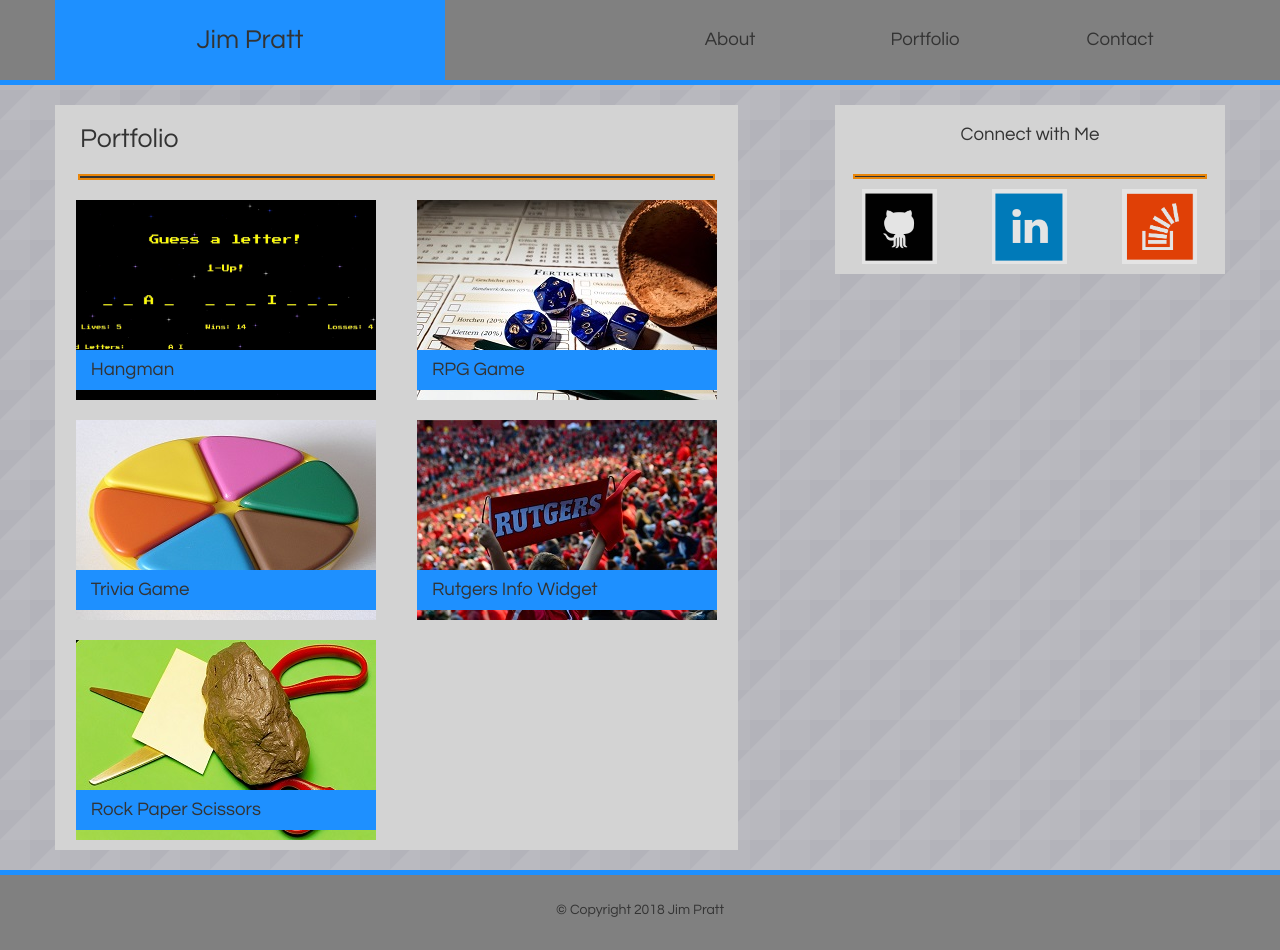
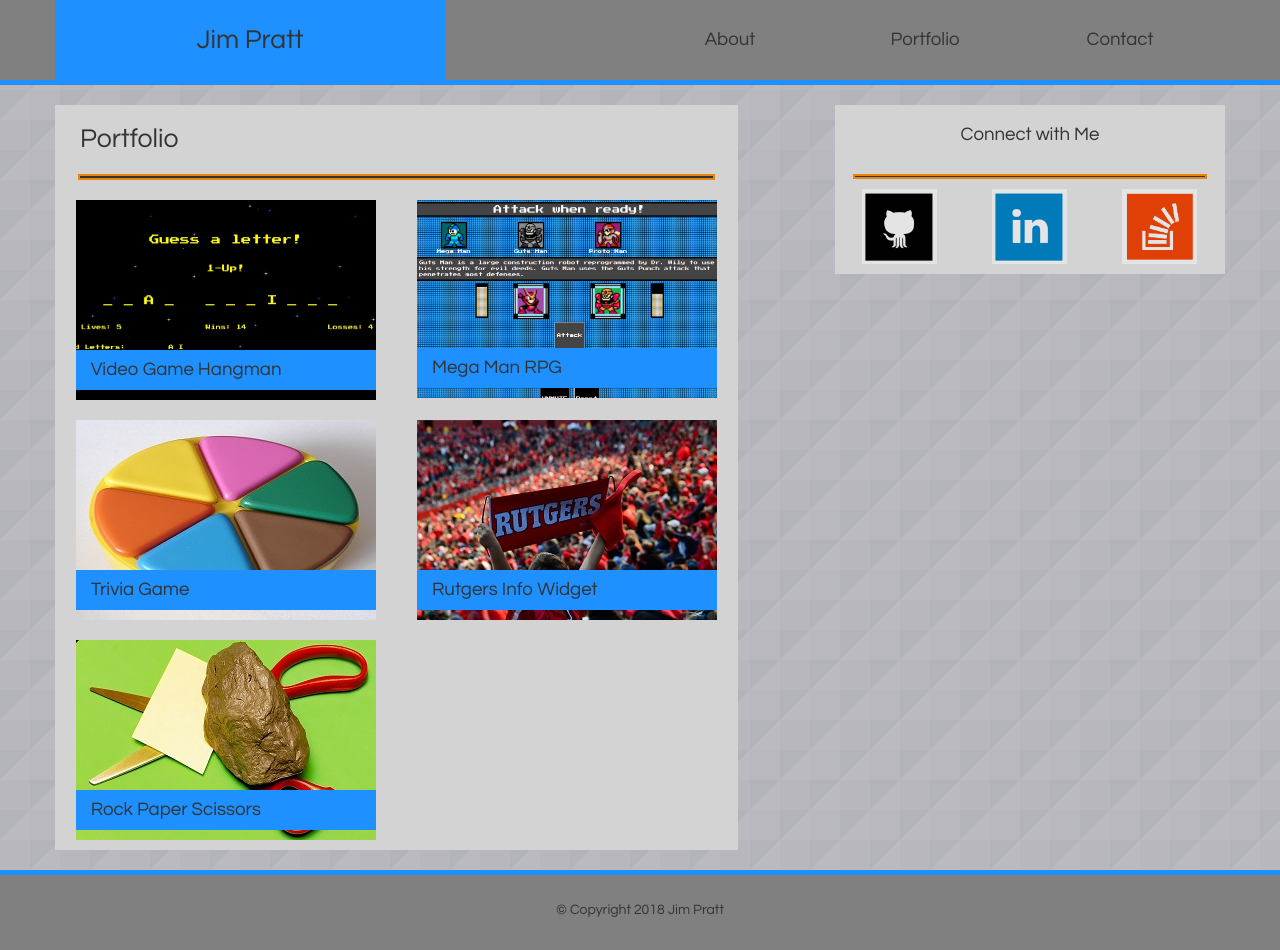
Before and after one commit to LtBackup/Responsive-Portfolio, a plain HTML site: page portfolio.html in a window 1280 px wide. Drawn offline with nearby package versions, Linux system fonts and the light colour scheme; a web font is replaced by a local one.

Commit message:
adds RPG portfolio item

```diff
--- a/portfolio.html
+++ b/portfolio.html
@@ -58,13 +58,14 @@
                             <a href="https://ltbackup.github.io/Hangman-Game/">
                             <img class="portImage img-responsive" src="assets/images/hangman.jpg" alt="hangman" />
                             </a>
-                            <div class="portText">Hangman</div>
+                            <div class="portText">Video Game Hangman</div>
                         </div>
                     </div>
                     <div class="col-xs-12 col-md-6">
                         <div class="portItem">
-                            <img class="portImage img-responsive" src="assets/images/rpg_game.jpg" alt="RPG" />
-                            <div class="portText">RPG Game</div>
+                                <a href="https://ltbackup.github.io/RPG_Game/">
+                            <img class="portImage img-responsive" src="assets/images/mmRPG.png" alt="Mega Man RPG" />
+                            <div class="portText">Mega Man RPG</div>
                         </div>
                     </div>
                 </div>
```
Also changed, not shown: assets/images/mmRPG.JPG (added), assets/images/mmRPG.png (added), 1 other file.
